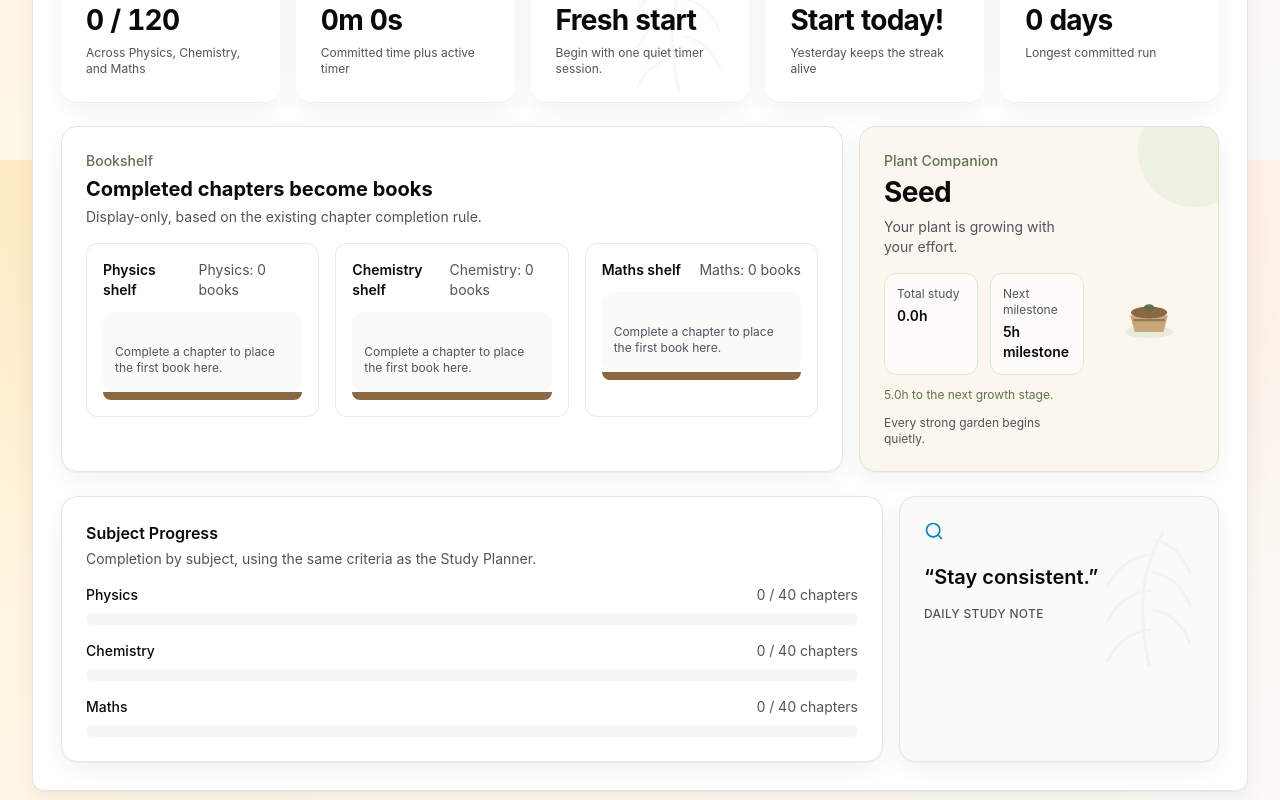
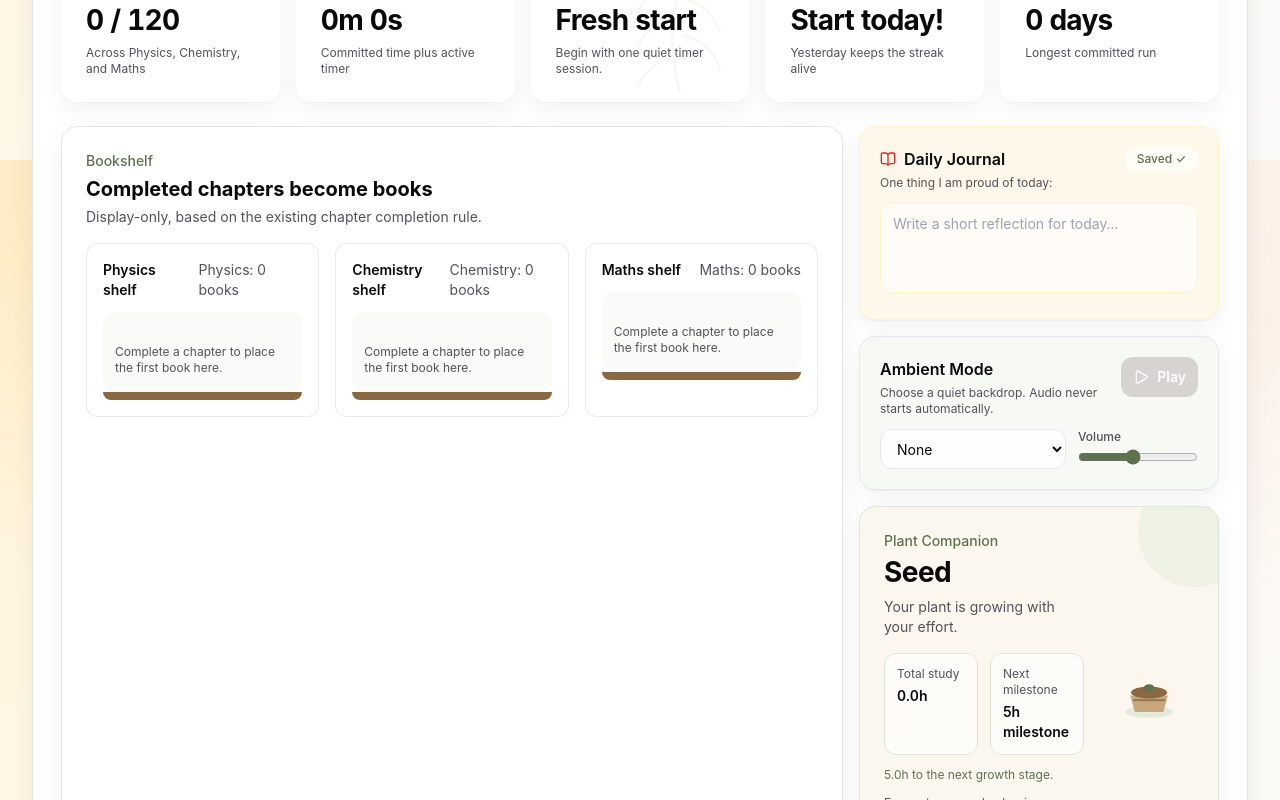
Before and after one commit to focused-asshu/jee-planner, a React (Vite) app: page / in a window 1280 px wide. Shown: the part 640-1440 px from the top of the page. Built offline with nearby package versions, Linux system fonts and the light colour scheme.

Commit message:
Add dashboard journal and ambient mode

```diff
--- a/src/components/Dashboard.jsx
+++ b/src/components/Dashboard.jsx
@@ -1,5 +1,5 @@
-import { useMemo } from 'react';
-import { CheckCircle2, Clock, Flame, Hourglass, Search, Trophy } from 'lucide-react';
+import { useEffect, useMemo, useRef, useState } from 'react';
+import { BookOpen, CheckCircle2, Clock, Flame, Hourglass, Pause, Play, Search, Trophy } from 'lucide-react';
 import { Bookshelf } from './Bookshelf';
 import { PlantCompanion } from './PlantCompanion';
 import { JEE_MAIN_EXAM, motivationalLines, studyQuotes } from '../data/delight';
@@ -54,6 +54,155 @@ function CircularProgress({ percent, label }) {
         <p className="mt-1 text-xs text-ink-muted">overall completion</p>
       </div>
     </div>
+  );
+}
+
+
+const JOURNAL_STORAGE_KEY = 'jee-planner-journal';
+const AMBIENT_STORAGE_KEY = 'jee-planner-ambient';
+const JOURNAL_PROMPTS = [
+  'What went well today?',
+  'What should I improve tomorrow?',
+  'One thing I am proud of today:',
+];
+const AMBIENT_OPTIONS = [
+  { id: 'none', label: 'None', src: '' },
+  { id: 'nature', label: 'Nature', src: '/audio/nature.mp3' },
+  { id: 'rain', label: 'Rain', src: '/audio/rain.mp3' },
+  { id: 'library', label: 'Library', src: '/audio/library.mp3' },
+  { id: 'white-noise', label: 'White Noise', src: '/audio/white-noise.mp3' },
+];
+
+const getLocalDateFromOffset = (dayOffset = 0) => {
+  const date = new Date();
+  date.setDate(date.getDate() + dayOffset);
+  return getLocalDateKey(date.getTime());
+};
+
+const readJsonLocalStorage = (key, fallback) => {
+  if (typeof window === 'undefined') return fallback;
+
+  try {
+    const rawValue = window.localStorage.getItem(key);
+    return rawValue ? JSON.parse(rawValue) : fallback;
+  } catch (error) {
+    console.warn(`Unable to parse ${key}. Using default local value.`, error);
+    return fallback;
+  }
+};
+
+const writeJsonLocalStorage = (key, value) => {
+  if (typeof window === 'undefined') return;
+  window.localStorage.setItem(key, JSON.stringify(value));
+};
+
+function DailyJournalCard() {
+  const todayKey = useMemo(() => getLocalDateFromOffset(0), []);
+  const yesterdayKey = useMemo(() => getLocalDateFromOffset(-1), []);
+  const [journalEntries, setJournalEntries] = useState(() => readJsonLocalStorage(JOURNAL_STORAGE_KEY, {}));
+  const [entry, setEntry] = useState(() => readJsonLocalStorage(JOURNAL_STORAGE_KEY, {})[todayKey] ?? '');
+  const [saveStatus, setSaveStatus] = useState('Saved ✓');
+  const prompt = JOURNAL_PROMPTS[getDayIndex(JOURNAL_PROMPTS.length)];
+  const yesterdayEntry = journalEntries[yesterdayKey]?.trim();
+
+  useEffect(() => {
+    setSaveStatus('Saving…');
+    const saveTimeoutId = window.setTimeout(() => {
+      const nextEntries = {
+        ...readJsonLocalStorage(JOURNAL_STORAGE_KEY, {}),
+        [todayKey]: entry,
+      };
+      writeJsonLocalStorage(JOURNAL_STORAGE_KEY, nextEntries);
+      setJournalEntries(nextEntries);
+      setSaveStatus('Saved ✓');
+    }, 450);
+
+    return () => window.clearTimeout(saveTimeoutId);
+  }, [entry, todayKey]);
+
+  return (
+    <section className="rounded-2xl border border-amber-100 bg-[#FFF8E8]/90 p-5 shadow-card">
+      <div className="flex items-start justify-between gap-3">
+        <div>
+          <h3 className="flex items-center gap-2 text-base font-semibold text-ink"><BookOpen className="h-4 w-4 text-ember-600" />Daily Journal</h3>
+          <p className="mt-1 text-xs text-ink-muted">{prompt}</p>
+        </div>
+        <span className="rounded-full bg-white/70 px-3 py-1 text-xs font-medium text-sage-700">{saveStatus}</span>
+      </div>
+      <textarea
+        value={entry}
+        onChange={(event) => setEntry(event.target.value)}
+        rows={3}
+        maxLength={420}
+        placeholder="Write a short reflection for today…"
+        className="mt-3 w-full resize-none rounded-xl border border-amber-100 bg-white/65 px-3 py-2 text-sm leading-6 text-ink outline-none transition focus:border-ember-300 focus:ring-2 focus:ring-ember-100"
+      />
+      {yesterdayEntry ? <p className="mt-2 line-clamp-2 text-xs text-ink-muted">Yesterday: {yesterdayEntry}</p> : null}
+    </section>
+  );
+}
+
+function AmbientModeCard() {
+  const audioRef = useRef(null);
+  const [selectedAmbient, setSelectedAmbient] = useState(() => readJsonLocalStorage(AMBIENT_STORAGE_KEY, { selected: 'none', volume: 0.45 }));
+  const [isPlaying, setIsPlaying] = useState(false);
+  const activeOption = AMBIENT_OPTIONS.find((option) => option.id === selectedAmbient.selected) ?? AMBIENT_OPTIONS[0];
+  const canPlay = activeOption.id !== 'none';
+
+  useEffect(() => {
+    writeJsonLocalStorage(AMBIENT_STORAGE_KEY, selectedAmbient);
+  }, [selectedAmbient]);
+
+  useEffect(() => {
+    if (!audioRef.current) return;
+    audioRef.current.volume = selectedAmbient.volume;
+  }, [selectedAmbient.volume]);
+
+  const handleAmbientChange = (event) => {
+    setIsPlaying(false);
+    setSelectedAmbient((current) => ({ ...current, selected: event.target.value }));
+  };
+
+  const handlePlayPause = async () => {
+    if (!audioRef.current || !canPlay) return;
+
+    if (isPlaying) {
+      audioRef.current.pause();
+      setIsPlaying(false);
+      return;
+    }
+
+    try {
+      await audioRef.current.play();
+      setIsPlaying(true);
+    } catch (error) {
+      console.warn('Ambient audio is unavailable until local files are added.', error);
+      setIsPlaying(false);
+    }
+  };
+
+  return (
+    <section className="rounded-2xl border border-sage-100 bg-sage-50/70 p-5 shadow-card">
+      <div className="flex items-start justify-between gap-3">
+        <div>
+          <h3 className="text-base font-semibold text-ink">Ambient Mode</h3>
+          <p className="mt-1 text-xs text-ink-muted">Choose a quiet backdrop. Audio never starts automatically.</p>
+        </div>
+        <button type="button" onClick={handlePlayPause} disabled={!canPlay} className="inline-flex min-h-10 items-center gap-2 rounded-xl bg-sage-700 px-3 py-2 text-sm font-semibold text-white transition hover:bg-sage-800 disabled:cursor-not-allowed disabled:bg-stone-300">
+          {isPlaying ? <Pause className="h-4 w-4" /> : <Play className="h-4 w-4" />}{isPlaying ? 'Pause' : 'Play'}
+        </button>
+      </div>
+      <div className="mt-3 grid gap-3 sm:grid-cols-[1fr_120px]">
+        <select value={activeOption.id} onChange={handleAmbientChange} className="rounded-xl border border-sage-100 bg-white/75 px-3 py-2 text-sm text-ink outline-none focus:border-sage-300 focus:ring-2 focus:ring-sage-100">
+          {AMBIENT_OPTIONS.map((option) => <option key={option.id} value={option.id}>{option.label}</option>)}
+        </select>
+        <label className="text-xs font-medium text-ink-muted">Volume
+          <input type="range" min="0" max="1" step="0.05" value={selectedAmbient.volume} onChange={(event) => setSelectedAmbient((current) => ({ ...current, volume: Number(event.target.value) }))} className="mt-1 w-full accent-sage-700" />
+        </label>
+      </div>
+      {/* TODO: Add local loop files at public/audio/nature.mp3, rain.mp3, library.mp3, and white-noise.mp3 when licensed assets are available. */}
+      {canPlay ? <audio ref={audioRef} key={activeOption.id} src={activeOption.src} loop preload="none" onEnded={() => setIsPlaying(false)} onError={() => setIsPlaying(false)} /> : null}
+    </section>
   );
 }
 
@@ -141,7 +290,11 @@ export function Dashboard({ plannerData }) {
 
       <div className="mt-6 grid grid-cols-1 gap-4 lg:grid-cols-[minmax(0,1fr)_360px]">
         <Bookshelf plannerData={plannerData} />
-        <PlantCompanion totalStudySeconds={committedTotalStudySeconds} />
+        <div className="grid gap-4">
+          <DailyJournalCard />
+          <AmbientModeCard />
+          <PlantCompanion totalStudySeconds={committedTotalStudySeconds} />
+        </div>
       </div>
 
       <div className="mt-6 grid grid-cols-1 gap-4 lg:grid-cols-[1fr_320px]">
```
